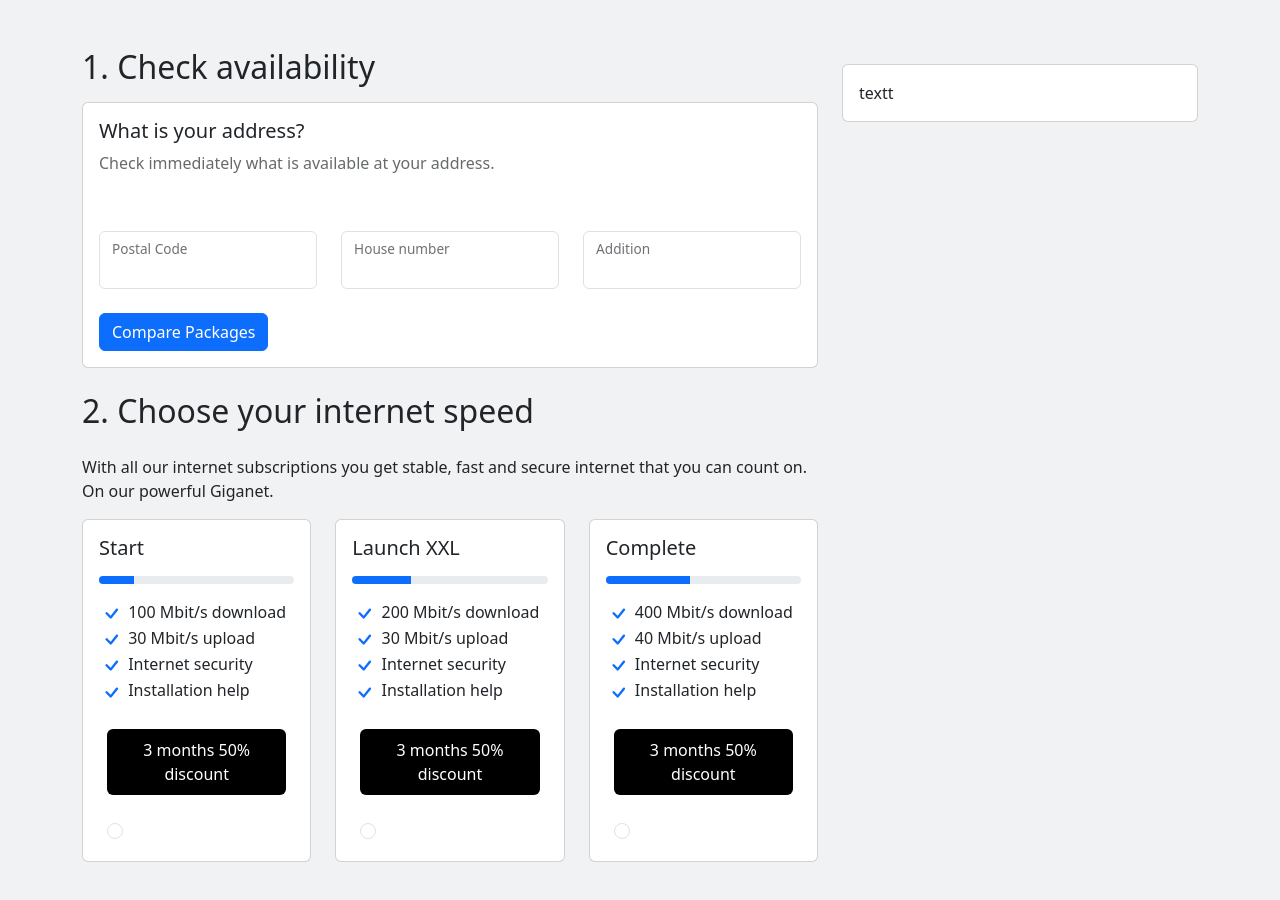
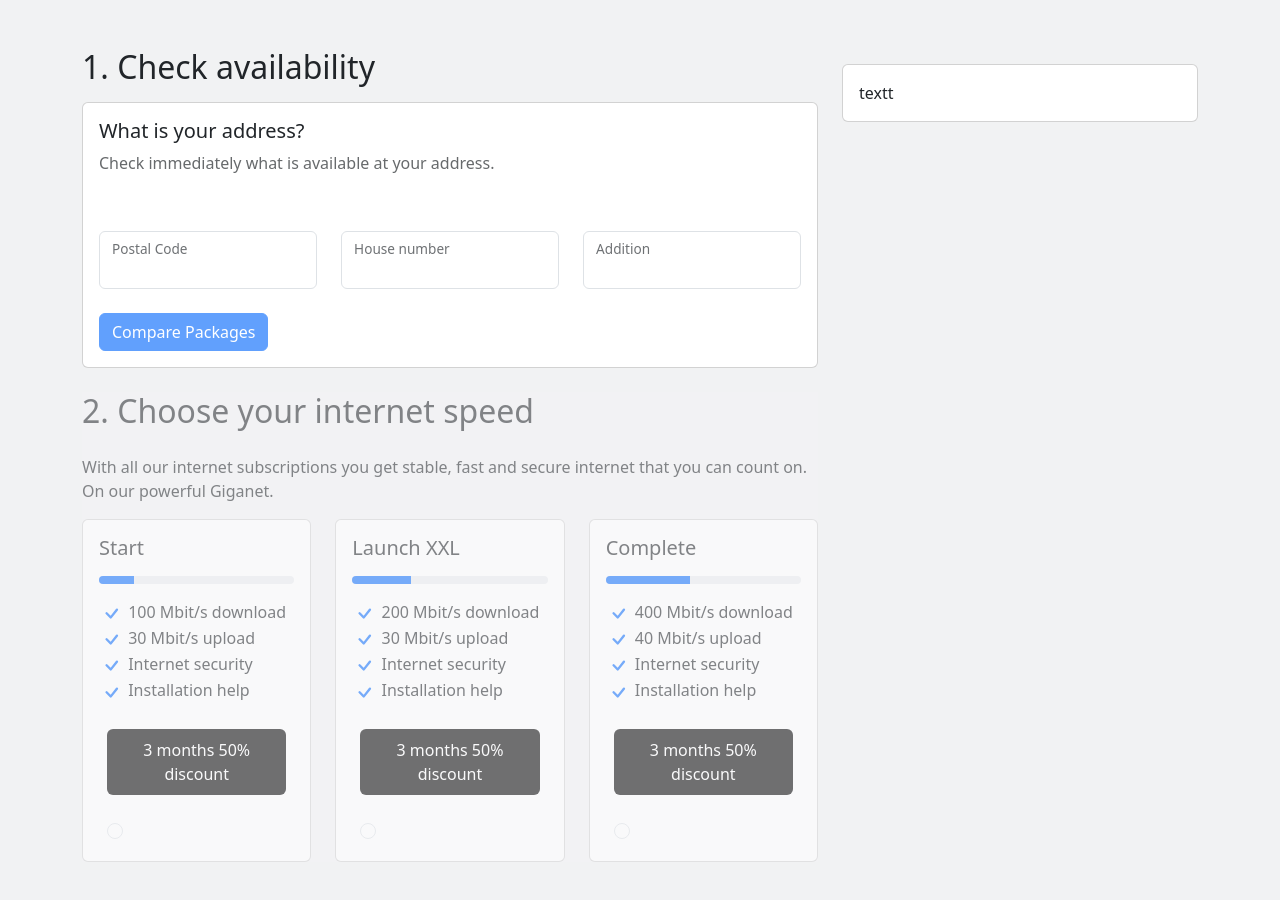
Before and after one commit to paulahage/skynet, an Angular app in the folder shop/ui/: page / in a window 1280 px wide. Shown: the top 900 px of the page. Built offline with nearby package versions, Linux system fonts and the light colour scheme.

Commit message:
Implemented form validation for the Register view and implemented the disabled wrapper on the Internet Plans

```diff
--- a/shop/ui/src/app/app.module.ts
+++ b/shop/ui/src/app/app.module.ts
@@ -5,6 +5,7 @@ import { AppRoutingModule } from './app-routing.module';
 import { AppComponent } from './app.component';
 import { InternetPlansComponent } from './registry/internet-plans/internet-plans.component';
 import { RegistryComponent } from './registry/registry.component';
+import { ReactiveFormsModule } from '@angular/forms';
 
 @NgModule({
   declarations: [
@@ -14,7 +15,8 @@ import { RegistryComponent } from './registry/registry.component';
   ],
   imports: [
     BrowserModule,
-    AppRoutingModule
+    AppRoutingModule,
+    ReactiveFormsModule
   ],
   providers: [],
   bootstrap: [AppComponent]
--- a/shop/ui/src/app/registry/internet-plans/internet-plans.component.html
+++ b/shop/ui/src/app/registry/internet-plans/internet-plans.component.html
@@ -1,3 +1,4 @@
+<div [ngClass]="{ container_disabled: !isRegistryOk }">
   <h2 class="my-4">2. Choose your internet speed</h2>
   <p>
     With all our internet subscriptions you get stable, fast and secure internet
@@ -6,7 +7,12 @@
   <div class="row">
     <div class="col-md-4" *ngFor="let package of internetPackages">
       <a style="cursor: pointer" (click)="selectPackage(package.id)">
-      <div class="card card_container" [ngClass]="{'border border-primary border-2': isPackageSelected(package.id)}">
+        <div
+          class="card card_container"
+          [ngClass]="{
+            'border border-primary border-2': isPackageSelected(package.id)
+          }"
+        >
           <div class="card-body">
             <h5 class="card-title">{{ package.title }}</h5>
             <div
@@ -59,3 +65,4 @@
       </a>
     </div>
   </div>
+</div>
--- a/shop/ui/src/app/registry/internet-plans/internet-plans.component.scss
+++ b/shop/ui/src/app/registry/internet-plans/internet-plans.component.scss
@@ -1,4 +1,19 @@
 @import "../../../styles.scss";
+
+.container_disabled {
+  pointer-events: none;
+  position: relative;
+}
+
+.container_disabled::before {
+  content: "";
+  display: block;
+  width: 100% ;
+  height: 100%;
+  position: absolute;
+  background-color: $main-bg-color-overlay;
+  z-index: 2;
+}
 
 .discount-label {
   background-color: $color-black;
--- a/shop/ui/src/app/registry/internet-plans/internet-plans.component.ts
+++ b/shop/ui/src/app/registry/internet-plans/internet-plans.component.ts
@@ -1,4 +1,4 @@
-import { Component, ElementRef, ViewChild } from '@angular/core';
+import { Component, Input } from '@angular/core';
 import { packages } from './internet-packs';
 
 @Component({
@@ -7,11 +7,10 @@ import { packages } from './internet-packs';
   styleUrls: ['./internet-plans.component.scss'],
 })
 export class InternetPlansComponent {
+  @Input() isRegistryOk: boolean = false;
+
   internetPackages = packages;
   selectedPackageId: number | null = null;
-  previousCard: ElementRef | null = null;
-
-  @ViewChild('card', { static: false }) card!: ElementRef<HTMLDivElement>;
 
   selectPackage(packageId: number) {
     this.selectedPackageId = packageId;
--- a/shop/ui/src/app/registry/registry.component.html
+++ b/shop/ui/src/app/registry/registry.component.html
@@ -1,33 +1,33 @@
 <h2>1. Check availability</h2>
 <div class="card mt-3">
   <div class="card-body">
-    <form>
+    <form [formGroup]="registryForm" (ngSubmit)="onSubmit()">
       <h5>What is your address?</h5>
       <p>Check immediately what is available at your address.</p>
       <div class="row mt-5">
         <div class="col-md-4 mt-2">
           <div class="form-floating">
-            <input type="text" class="form-control" id="postcode" />
+            <input type="text" class="form-control" id="postcode" formControlName="postCode" />
             <label for="postcode" class="form-label">Postal Code</label>
           </div>
         </div>
         <div class="col-md-4 mt-2">
           <div class="form-floating">
-            <input type="number" class="form-control" id="houseNumber" />
+            <input type="number" class="form-control" id="houseNumber" formControlName="houseNumber" />
             <label for="houseNumber" class="form-label">House number</label>
           </div>
         </div>
         <div class="col-md-4 mt-2">
           <div class="form-floating">
-            <input type="text" class="form-control" id="addition" />
+            <input type="text" class="form-control" id="addition"  formControlName="addition"/>
             <label for="addition" class="form-label">Addition</label>
           </div>
         </div>
       </div>
-      <button class="btn btn-primary mt-4" type="submit">
+      <button class="btn btn-primary mt-4" type="submit" [disabled]="!registryForm.valid">
         Compare Packages
       </button>
     </form>
   </div>
 </div>
-<app-internet-plans></app-internet-plans>
+<app-internet-plans [isRegistryOk]="isRegistryOk"></app-internet-plans>
--- a/shop/ui/src/app/registry/registry.component.ts
+++ b/shop/ui/src/app/registry/registry.component.ts
@@ -1,10 +1,29 @@
 import { Component } from '@angular/core';
+import { FormGroup, FormControl, Validators } from '@angular/forms';
 
 @Component({
   selector: 'app-registry',
   templateUrl: './registry.component.html',
-  styleUrls: ['./registry.component.scss']
+  styleUrls: ['./registry.component.scss'],
 })
 export class RegistryComponent {
+  registryForm!: FormGroup;
+  isRegistryOk: boolean = false;
 
+  ngOnInit() {
+    this.registryForm = new FormGroup({
+      postCode: new FormControl('', Validators.required),
+      houseNumber: new FormControl('', Validators.required),
+      addition: new FormControl(''),
+    });
+
+    this.registryForm.get('postCode')?.valueChanges.subscribe((value) => {
+      console.log('postCode:', value);
+    });
+  }
+
+  onSubmit() {
+    console.log('ok');
+    this.isRegistryOk = true;
+  }
 }
--- a/shop/ui/src/styles.scss
+++ b/shop/ui/src/styles.scss
@@ -1,12 +1,13 @@
 /* You can add global styles to this file, and also import other style files */
 
+$main-bg-color: #f1f2f3;
+$main-bg-color-overlay: #f1f2f375;
 $text-color-light: rgb(103, 106, 108);
 $color-black: rgb(0, 0, 0);
 $color-white: rgb(255, 255, 255);
 
-
 body {
-  background-color: #f1f2f3;
+  background-color: $main-bg-color;
 }
 
 ul {
@@ -14,3 +15,25 @@ ul {
   margin: 0;
   padding: 0;
 }
+
+input.ng-invalid.ng-touched,
+textarea.ng-invalid.ng-touched {
+  border: 1px solid red;
+}
+
+/* Chrome, Safari, Edge, Opera */
+input::-webkit-outer-spin-button,
+input::-webkit-inner-spin-button {
+  -webkit-appearance: none;
+  margin: 0;
+}
+
+/* Standard */
+input[type=number] {
+  appearance: textfield;
+}
+
+/* Firefox */
+input[type=number] {
+  -moz-appearance: textfield;
+}
```
Also changed, not shown: shop/ui/src/app/registry/registry.component.scss (line endings or trailing spaces). Lines whose indentation alone changed are shown as unchanged.
